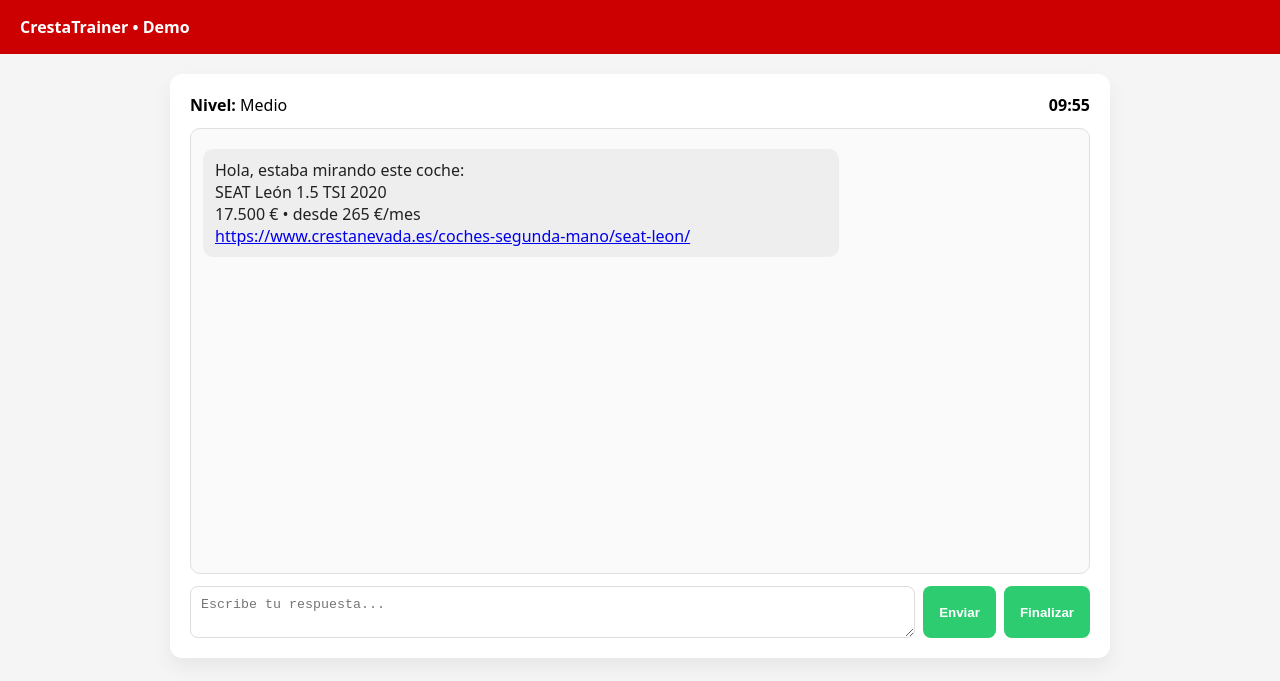
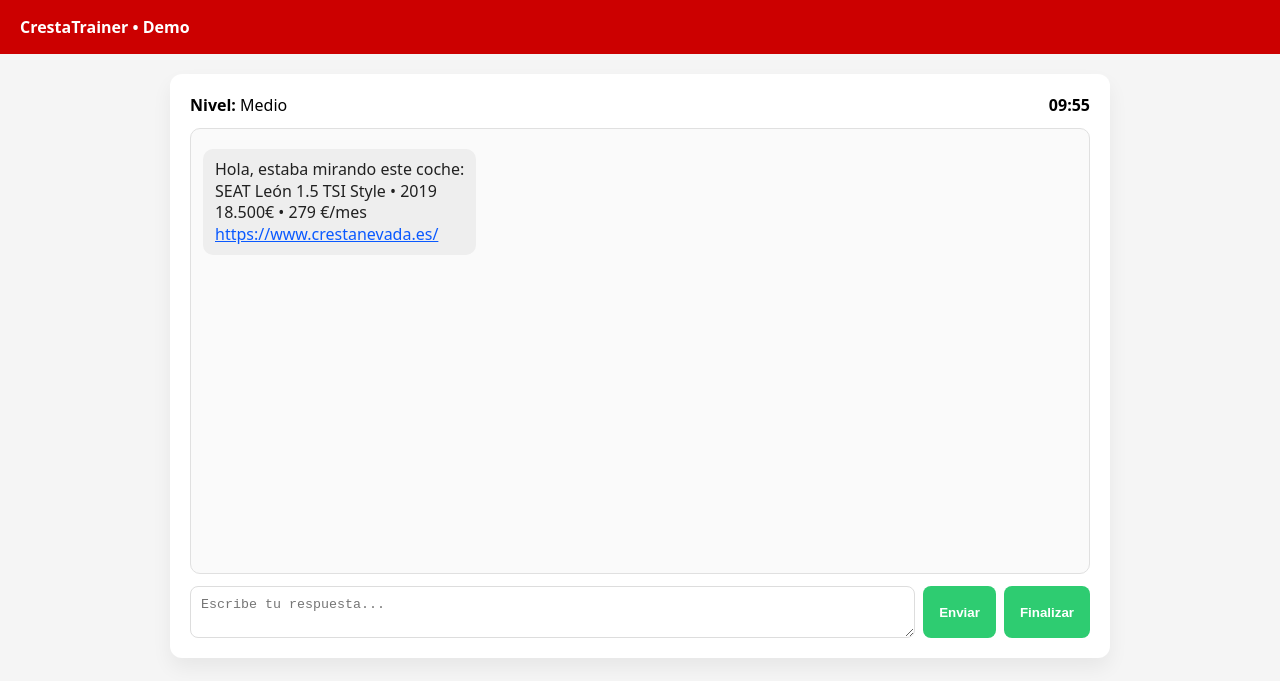
Before and after one commit to Crestanevada/cresta-trainer-live, a website: page public/index.html in a window 1280 px wide. Drawn offline with Linux system fonts and the light colour scheme.

Commit message:
Update index.html

```diff
--- a/public/index.html
+++ b/public/index.html
@@ -1,21 +1,28 @@
-<!doctype html>
-<meta charset="utf-8">
+<!DOCTYPE html>
+<html lang="es">
+<head>
+<meta charset="UTF-8" />
 <title>CrestaTrainer • Demo</title>
+<meta name="viewport" content="width=device-width, initial-scale=1" />
 <style>
-  body { font-family: system-ui, -apple-system, Segoe UI, Roboto, Arial, sans-serif; margin: 0; background: #f5f5f5; }
+  body { font-family: system-ui, -apple-system, Segoe UI, Roboto, Arial, sans-serif; margin:0; background:#f5f5f5; }
   header { background:#cc0000; color:#fff; padding:16px 20px; font-weight:700; }
   #wrap { max-width:900px; margin:20px auto; background:#fff; border-radius:12px; padding:20px; box-shadow:0 10px 20px rgba(0,0,0,.06); }
   #top { display:flex; justify-content:space-between; align-items:center; margin-bottom:12px; }
   #timer { font-weight:700; }
-  #chat { border:1px solid #e0e0e0; border-radius:10px; padding:12px; height:420px; overflow:auto; background:#fafafa; }
-  .b { margin:8px 0; padding:10px 12px; border-radius:10px; max-width:70%; white-space:pre-wrap; }
-  .cli { background:#eee; color:#212121; }
-  .ven { background:#cc0000; color:#fff; margin-left:auto; }
+  #chat { border:1px solid #e0e0e0; border-radius:10px; padding:12px; height:420px; overflow:auto; background:#fafafa; display:flex; flex-direction:column; }
+  .b { margin:8px 0; padding:10px 12px; border-radius:10px; max-width:75%; white-space:pre-wrap; line-height:1.35; }
+  .cli { background:#eee; color:#212121; align-self:flex-start; }
+  .ven { background:#cc0000; color:#fff; margin-left:auto; align-self:flex-end; }
   #bar { display:flex; gap:8px; margin-top:12px; }
   #input { flex:1; padding:10px; border-radius:8px; border:1px solid #ddd; }
   button { background:#2ecc71; color:#fff; border:0; border-radius:8px; padding:10px 16px; font-weight:700; cursor:pointer; }
+  button:disabled{ opacity:.6; cursor:not-allowed; }
   pre { background:#111; color:#0f0; padding:12px; border-radius:8px; overflow:auto; }
+  a { color:#0a59ff; text-decoration:underline; }
 </style>
+</head>
+<body>
 
 <header>CrestaTrainer • Demo</header>
 <div id="wrap">
@@ -23,23 +30,38 @@
     <div><strong>Nivel:</strong> Medio</div>
     <div id="timer">10:00</div>
   </div>
+
   <div id="chat"></div>
+
   <div id="bar">
     <textarea id="input" rows="2" placeholder="Escribe tu respuesta..."></textarea>
     <button id="send">Enviar</button>
     <button id="finish">Finalizar</button>
   </div>
+
   <div id="result"></div>
 </div>
 
+<!-- ===== STOCK EMBEBIDO (edítalo aquí) =====
+Formato por línea: título | precio | cuota/mes | URL
+Puedes añadir o quitar líneas. No uses tuberías (|) dentro de los textos. -->
+<script type="application/json" id="stock">
+BMW X3 2.0d 190cv xDrive • 2021 | 35.900€ | 459 €/mes | https://www.crestanevada.es/
+Audi A3 Sportback 30 TFSI • 2020 | 22.900€ | 319 €/mes | https://www.crestanevada.es/
+SEAT León 1.5 TSI Style • 2019 | 18.500€ | 279 €/mes | https://www.crestanevada.es/
+Toyota C-HR 1.8 Hybrid • 2018 | 20.900€ | 299 €/mes | https://www.crestanevada.es/
+Volkswagen Golf 1.0 TSI • 2020 | 19.900€ | 289 €/mes | https://www.crestanevada.es/
+</script>
+
 <script>
+/* =================== ESTADO =================== */
 let history = [];
 let transcript = [];
-let deadline = Date.now() + 10*60*1000; // 10 minutos
+let deadline = Date.now() + 10*60*1000;  // 10 minutos
 let locked = false;
 let chosenCar = null;
 
-// ===== utilidades para links seguros =====
+/* =================== UTILES =================== */
 function escapeHtml(s){
   return s.replace(/&/g,"&amp;")
           .replace(/</g,"&lt;")
@@ -52,43 +74,37 @@ function linkifySafe(s){
   return esc.replace(/https?:\/\/[^\s<]+/g, (u)=>`<a href="${u}" target="_blank" rel="noopener">${u}</a>`);
 }
 
-// ===== temporizador =====
+/* =================== UI =================== */
 function tick(){
   const s = Math.max(0, Math.floor((deadline-Date.now())/1000));
   const mm = String(Math.floor(s/60)).padStart(2,'0');
   const ss = String(s%60).padStart(2,'0');
   document.getElementById('timer').textContent = `${mm}:${ss}`;
-  if(s<=0 && !locked) finish();
+  if (s<=0 && !locked) finish();
 }
-setInterval(tick,500);
+setInterval(tick, 500);
 
-// ===== burbujas =====
 function bubble(role, text){
   const div = document.createElement('div');
-  div.className = 'b ' + (role==="cliente" ? "cli":"ven");
-  if(role==="cliente"){ // cliente: permite links seguros
+  div.className = 'b ' + (role === "cliente" ? "cli" : "ven");
+  if (role === "cliente"){
     div.innerHTML = linkifySafe(text);
-    history.push({role:"assistant", content:text});
-  }else{ // vendedor: texto plano
+    history.push({ role: "assistant", content: text });
+  } else {
     div.textContent = text;
-    history.push({role:"user", content:text});
+    history.push({ role: "user", content: text });
   }
   document.getElementById('chat').appendChild(div);
   document.getElementById('chat').scrollTop = document.getElementById('chat').scrollHeight;
-  transcript.push({speaker: role, text});
+  transcript.push({ speaker: role, text });
 }
 
-// ===== cargar stock y elegir coche =====
-async function loadRandomCar(){
+/* =================== STOCK EMBEBIDO =================== */
+function loadRandomCarFromEmbedded(){
   try{
-    const r = await fetch('/stock.txt', { cache: 'no-store' });
-    if(!r.ok) throw new Error('stock.txt no disponible');
-    const txt = await r.text();
-
-    const lines = txt.split('\n').map(l=>l.trim()).filter(Boolean);
-    if(!lines.length) throw new Error('stock vacío');
-
-    const pick = lines[Math.floor(Math.random()*lines.length)];
+    const raw = document.getElementById('stock').textContent;
+    const lines = raw.split('\n').map(l => l.trim()).filter(Boolean);
+    const pick = lines[Math.floor(Math.random() * lines.length)];
     const cols = pick.split('|').map(x => (x ?? '').trim());
 
     const title   = cols[0] || '';
@@ -98,52 +114,51 @@ async function loadRandomCar(){
 
     chosenCar = { title, price, monthly, url };
 
-    let first = 'Hola, estaba mirando este coche:\n';
-    if (title) first += title + '\n';
-    if (price || monthly) first += (price || '') + (monthly ? (' • ' + monthly) : '') + '\n';
-    if (url) first += url;
+    const parts = [];
+    if (title) parts.push(title);
+    if (price || monthly) parts.push((price || '') + (monthly ? ' • ' + monthly : ''));
+    if (url) parts.push(url);
 
-    if (first.trim() === 'Hola, estaba mirando este coche:') {
-      throw new Error('línea de stock incompleta');
-    }
+    if (!parts.length) throw new Error('stock mal formateado');
 
+    const first = "Hola, estaba mirando este coche:\n" + parts.join("\n");
     bubble("cliente", first);
-
-  } catch(e){
-    console.warn('Stock falló o incompleto, usando fallback:', e?.message || e);
-    chosenCar = { title: "SUV gasolina con dudas de consumo", price: "", monthly: "", url: "" };
+  }catch(e){
+    console.warn('Stock embebido inválido, usando fallback:', e?.message || e);
+    chosenCar = { title:"SUV gasolina con dudas de consumo", price:"", monthly:"", url:"" };
     bubble("cliente","Hola, vi un coche en vuestra web y me gustaría saber si lo puedo ver en esta tienda o traerlo para probarlo.");
   }
 }
 
-// ===== simular cliente (IA) =====
+/* =================== IA (simulación cliente) =================== */
 async function simulate(){
-  const r = await fetch('/api/simulate',{
-    method:'POST',
-    headers:{'Content-Type':'application/json'},
-    body: JSON.stringify({ history, car: chosenCar, nivel:"MEDIO" })
+  const r = await fetch('/api/simulate', {
+    method: 'POST',
+    headers: { 'Content-Type': 'application/json' },
+    body: JSON.stringify({ history, car: chosenCar, nivel: "MEDIO" })
   });
-  const data = await r.json();
+  const data = await r.json().catch(()=>({}));
   bubble("cliente", data.reply || "¿Podrías repetirme? No he recibido respuesta.");
 }
 
-// ===== finalizar y evaluar =====
+/* =================== Finalizar y evaluar =================== */
 async function finish(){
   locked = true;
   document.getElementById('send').disabled = true;
   document.getElementById('finish').disabled = true;
-  const r = await fetch('/api/evaluate',{
-    method:'POST',
-    headers:{'Content-Type':'application/json'},
+
+  const r = await fetch('/api/evaluate', {
+    method: 'POST',
+    headers: { 'Content-Type': 'application/json' },
     body: JSON.stringify({ transcript, car: chosenCar })
   });
-  const data = await r.text();
+  const data = await r.text().catch(()=> 'No se pudo generar la evaluación.');
   const pre = document.createElement('pre');
   pre.textContent = data;
   document.getElementById('result').appendChild(pre);
 }
 
-// ===== eventos UI =====
+/* =================== Eventos UI =================== */
 document.getElementById('send').onclick = async ()=>{
   const v = document.getElementById('input').value.trim();
   if(!v) return;
@@ -153,6 +168,9 @@ document.getElementById('send').onclick = async ()=>{
 };
 document.getElementById('finish').onclick = finish;
 
-// ===== arranque =====
-loadRandomCar();
+/* =================== Arranque =================== */
+loadRandomCarFromEmbedded();
 </script>
+
+</body>
+</html>
```
